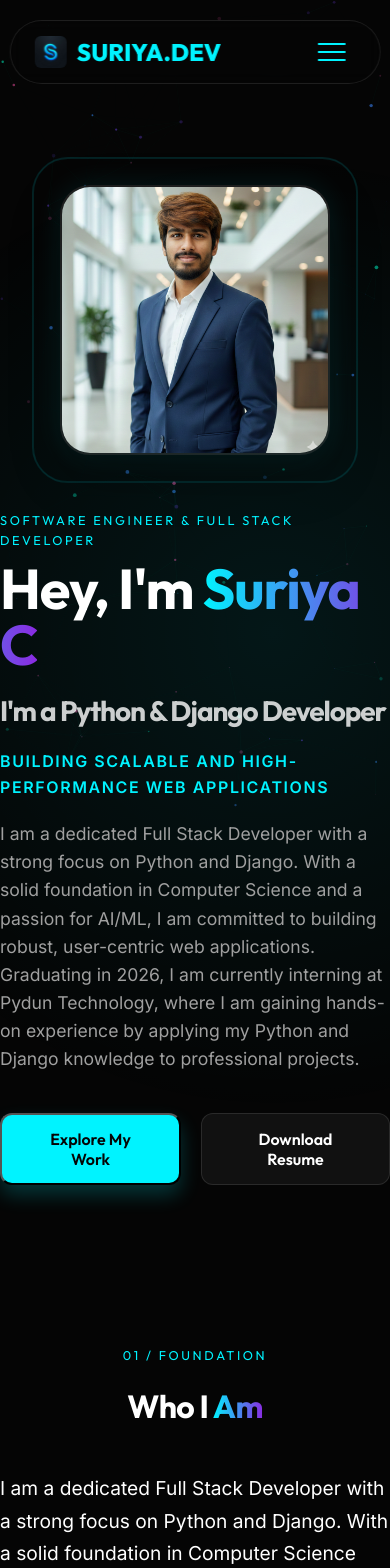
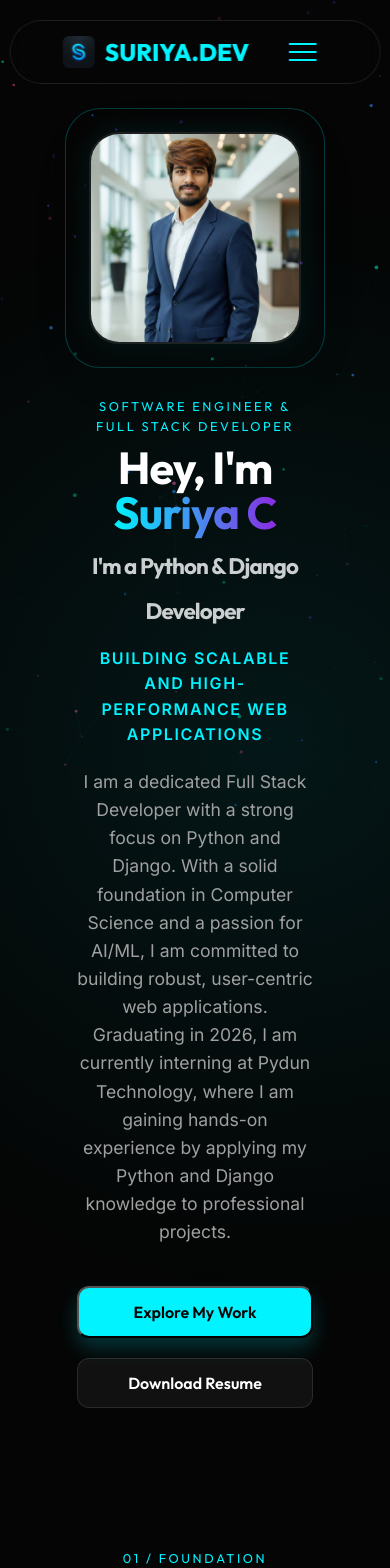
Before and after one commit to mrsuryan/suriya_portfolio, a React (Vite) app: page / in a window 390 px wide. Shown: the top 1568 px of the page. Built offline with nearby package versions, Linux system fonts and the light colour scheme.

Commit message:
feat: add global CSS design system and resume document

```diff
--- a/src/styles/global.css
+++ b/src/styles/global.css
@@ -75,11 +75,11 @@ body {
 .container {
   max-width: var(--container-width);
   margin: 0 auto;
-  padding: -20px;
+  padding: 0 20px;
 }
 
 section {
-  padding: var(--section-padding);
+  padding: 100px 0;
 }
 
 /* ── TYPOGRAPHY ── */
@@ -270,7 +270,7 @@ h1, h2, h3, h4, h5 {
   align-items: center;
   position: relative;
   background: radial-gradient(circle at 70% 50%, rgba(0, 243, 255, 0.08), transparent 70%);
-  padding: 80px 0;
+  padding: 80px 50px;
 }
 
 .hero-content {
@@ -839,48 +839,93 @@ h1, h2, h3, h4, h5 {
 }
 
 /* ── RESPONSIVENESS ── */
+
+/* Laptops & Tablets (Large) */
+@media (max-width: 1024px) {
+  :root {
+    --container-width: 95%;
+  }
+
+  .hero-content {
+    gap: 40px;
+  }
+
+  .about-split {
+    gap: 40px;
+  }
+
+  .ach-grid {
+    grid-template-columns: repeat(2, 1fr);
+  }
+}
+
+/* Tablets (Medium) */
 @media (max-width: 992px) {
   .contact-container {
     grid-template-columns: 1fr;
     gap: 40px;
   }
-}
 
-@media (max-width: 768px) {
-  :root {
-    --section-padding: 80px 0;
-  }
-
-  .nav {
-    width: 95%;
-  }
-
-  .nav-links {
-    display: none; /* Mobile menu needed */
-  }
-
-  .hero {
-    text-align: center;
-    padding-top: 120px;
+  .about-split {
+    grid-template-columns: 1fr;
   }
 
   .hero-content {
     grid-template-columns: 1fr;
-    gap: 40px;
+    text-align: center;
+    padding-top: 40px;
+  }
+
+  .hero-text-block .section-subtitle {
+     text-align: center !important;
   }
 
   .hero-profile-container {
-    max-width: 300px;
+    order: -1;
+    max-width: 350px;
     margin: 0 auto;
-    order: -1;
   }
 
   .hero-btns {
     justify-content: center;
   }
 
-  .hero-name {
-    font-size: 3.5rem;
+  .hero-desc {
+    margin-left: auto;
+    margin-right: auto;
+  }
+
+  .footer-grid {
+    grid-template-columns: 1fr;
+    text-align: center;
+    gap: 40px;
+  }
+
+  .footer-col {
+    text-align: center !important;
+  }
+
+  .footer-nav {
+    align-items: center !important;
+  }
+
+  .footer-contact-item {
+    justify-content: center;
+  }
+
+  .footer-brand {
+    align-items: center;
+  }
+}
+
+/* Mobile (Medium-Small Phones) */
+@media (max-width: 768px) {
+  section {
+    padding: 80px 0;
+  }
+
+  .nav-links {
+    display: none;
   }
 
   .burger {
@@ -891,31 +936,61 @@ h1, h2, h3, h4, h5 {
     display: none;
   }
 
-  .about-split {
-    grid-template-columns: 1fr;
-    gap: 40px;
+  .section-title {
+    font-size: 2.2rem;
+  }
+
+  .hero-name {
+    font-size: 3.5rem;
+  }
+
+  .project-grid {
+    grid-template-columns: repeat(auto-fit, minmax(280px, 1fr));
+  }
+}
+
+/* Small Phones */
+@media (max-width: 480px) {
+  section {
+    padding: 60px 0;
+  }
+
+  .hero-name {
+    font-size: 2.8rem;
+  }
+
+  .hero-btns {
+    flex-direction: column;
+    width: 100%;
+  }
+
+  .hero-btns .btn {
+    width: 100%;
+    justify-content: center;
   }
 
   .ach-grid {
-    grid-template-columns: 1fr; /* Adjust for vertical stacking */
+    grid-template-columns: 1fr;
   }
 
-  .section-title {
-    font-size: 2rem;
+  .ach-card {
+    padding: 20px;
   }
 
-  .footer-grid {
-    grid-template-columns: 1fr;
-    text-align: center;
-    gap: 30px;
+  .skill-grid {
+    grid-template-columns: repeat(2, 1fr);
   }
 
-  .footer-nav-link {
-    text-align: center;
+  .project-grid {
+    grid-template-columns: 1fr;
   }
 
-  .footer-contact-item {
-    justify-content: center;
+  .contact-info h3 {
+    font-size: 1.5rem;
+  }
+
+  .glass {
+    padding: 20px !important;
   }
 }
 
```
Also changed, not shown: 1 other file (tests, documents, lock files or other folders).
